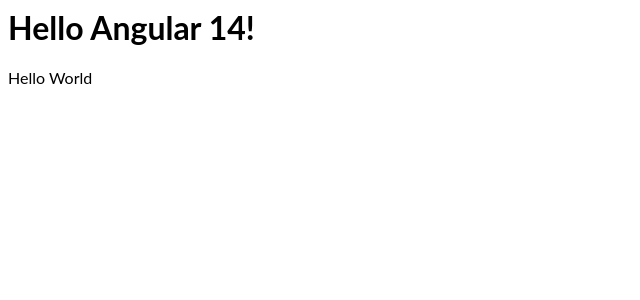
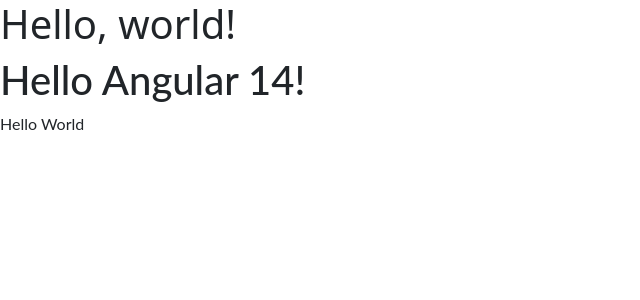
Before and after one commit to AgungNurimam/Technical-Test_Frontend_Developer_Angular, an Angular app: page / in a window 1280 px wide. Shown: the top 300 px of the page, without its empty margins (0-640 px from the left). Built offline with nearby package versions, Linux system fonts and the light colour scheme.

Commit message:
install bootstrap css

```diff
--- a/angular.json
+++ b/angular.json
@@ -34,6 +34,7 @@
               "src/assets"
             ],
             "styles": [
+              "node_modules/bootstrap/dist/css/bootstrap.min.css",
               "src/styles.scss"
             ],
             "scripts": []
--- a/package.json
+++ b/package.json
@@ -11,6 +11,7 @@
     "@angular/platform-browser": "^12.1.0",
     "@angular/platform-browser-dynamic": "^12.1.0",
     "@angular/router": "^12.1.0",
+    "bootstrap": "^5.1.1",
     "rxjs": "^7.1.0",
     "tslib": "^2.3.0",
     "zone.js": "~0.11.4"
--- a/src/index.html
+++ b/src/index.html
@@ -1 +1,29 @@
-<my-app>loading</my-app>
+
+<!doctype html>
+<html lang="en">
+  <head>
+    <!-- Required meta tags -->
+    <meta charset="utf-8">
+    <meta name="viewport" content="width=device-width, initial-scale=1">
+
+    <!-- Bootstrap CSS -->
+    <link href="https://cdn.jsdelivr.net/npm/bootstrap@5.1.1/dist/css/bootstrap.min.css" rel="stylesheet" integrity="sha384-F3w7mX95PdgyTmZZMECAngseQB83DfGTowi0iMjiWaeVhAn4FJkqJByhZMI3AhiU" crossorigin="anonymous">
+
+    <title>Hello, world!</title>
+  </head>
+  <body>
+    <h1>Hello, world!</h1>
+    <my-app>loading</my-app>
+
+    <!-- Optional JavaScript; choose one of the two! -->
+
+    <!-- Option 1: Bootstrap Bundle with Popper -->
+    <script src="https://cdn.jsdelivr.net/npm/bootstrap@5.1.1/dist/js/bootstrap.bundle.min.js" integrity="sha384-/bQdsTh/da6pkI1MST/rWKFNjaCP5gBSY4sEBT38Q/9RBh9AH40zEOg7Hlq2THRZ" crossorigin="anonymous"></script>
+
+    <!-- Option 2: Separate Popper and Bootstrap JS -->
+    <!--
+    <script src="https://cdn.jsdelivr.net/npm/@popperjs/core@2.9.3/dist/umd/popper.min.js" integrity="sha384-W8fXfP3gkOKtndU4JGtKDvXbO53Wy8SZCQHczT5FMiiqmQfUpWbYdTil/SxwZgAN" crossorigin="anonymous"></script>
+    <script src="https://cdn.jsdelivr.net/npm/bootstrap@5.1.1/dist/js/bootstrap.min.js" integrity="sha384-skAcpIdS7UcVUC05LJ9Dxay8AXcDYfBJqt1CJ85S/CFujBsIzCIv+l9liuYLaMQ/" crossorigin="anonymous"></script>
+    -->
+  </body>
+</html>
--- a/src/styles.scss
+++ b/src/styles.scss
@@ -1 +1,2 @@
 /* Add application styles & imports to this file! */
+@import '~bootstrap/dist/css/bootstrap.min.css';
```
Also changed, not shown: 1 other file (tests, documents, lock files or other folders).
